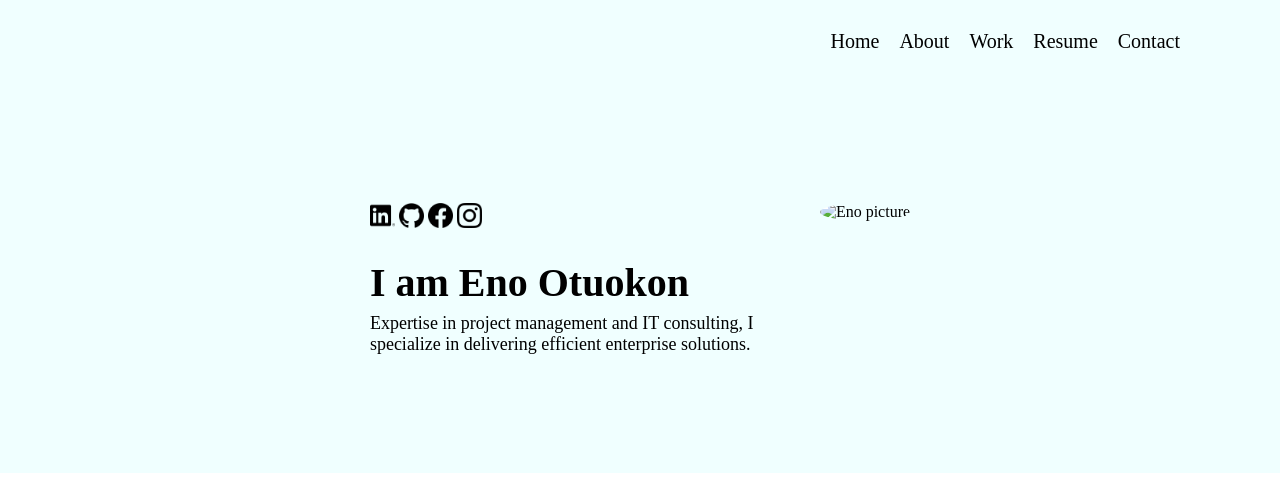
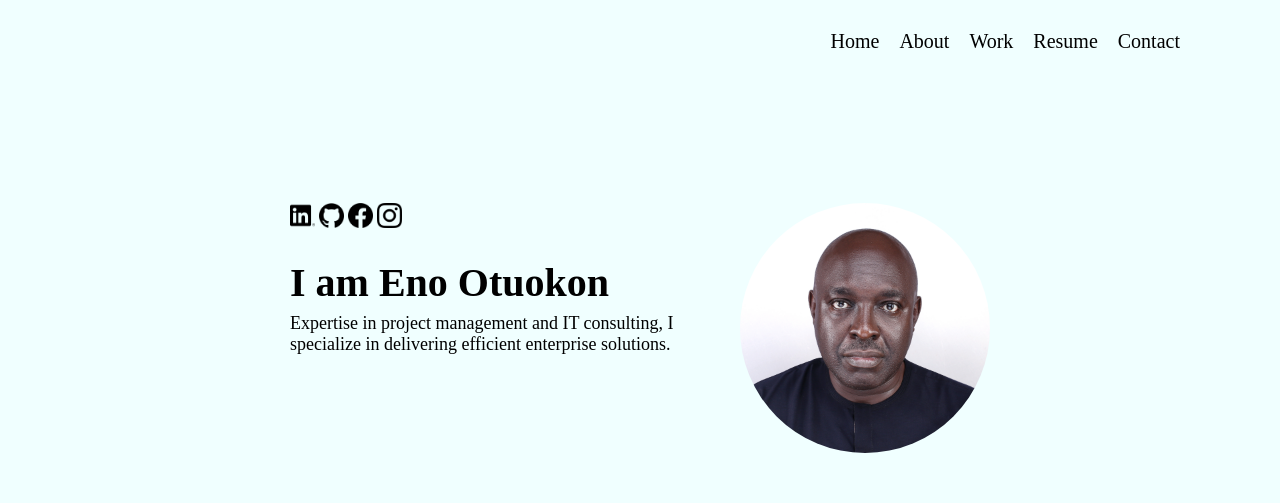
Before and after one commit to enootuokon/html_checkpoint, a plain HTML site: page index.html in a window 1280 px wide. Shown: the top 503 px of the page. Drawn offline with Linux system fonts and the light colour scheme.

Commit message:
update picture link

```diff
--- a/index.html
+++ b/index.html
@@ -38,7 +38,7 @@
             </div>
             <div>
                 <!--<img src="./res/portfolio.png" alt="portfolio picture" width="350px">-->
-                <img  style="border-radius: 50%;" src="./res/IMG_6363.JPG" alt="Eno picture" width="250">
+                <img  style="border-radius: 50%;" src="./res/enopicture.JPG" alt="Eno picture" width="250">
 
             </div>
 
```
